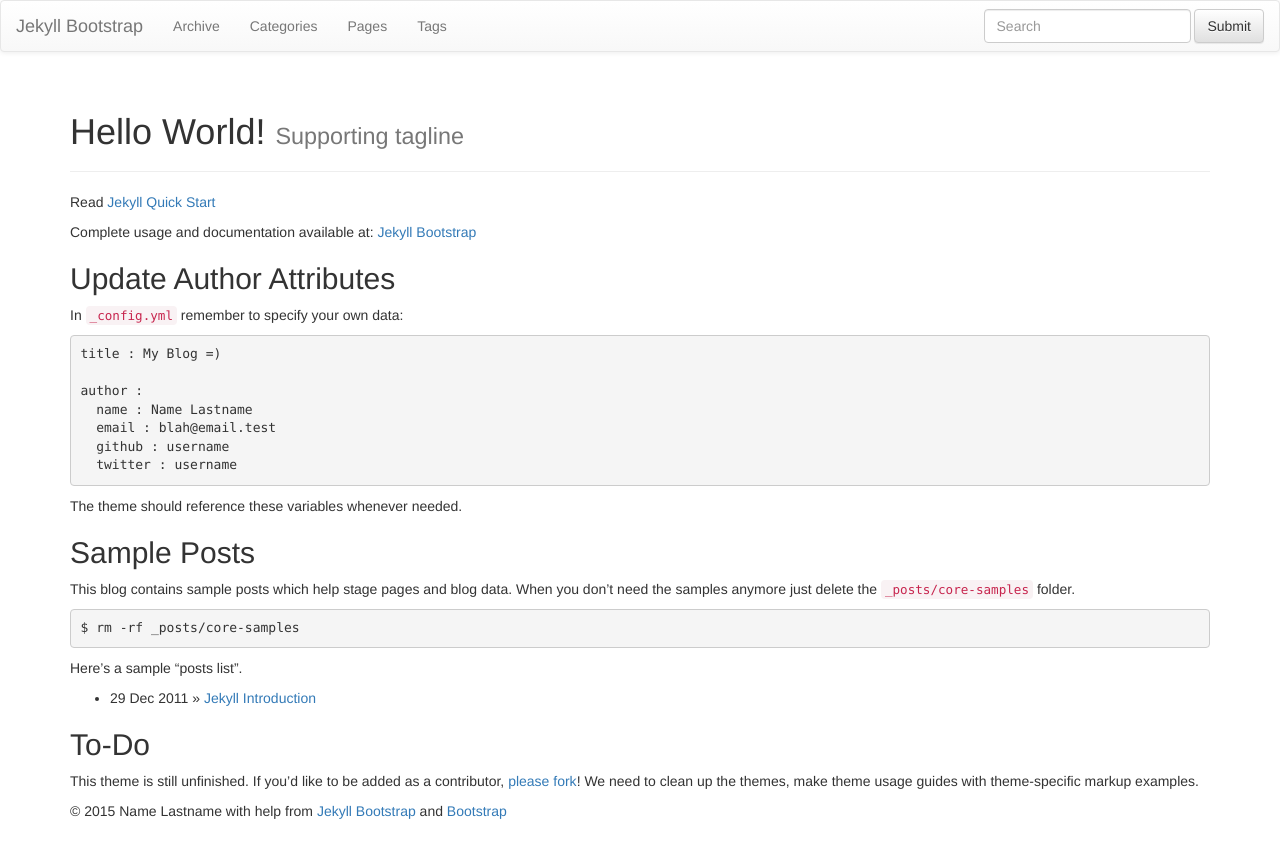
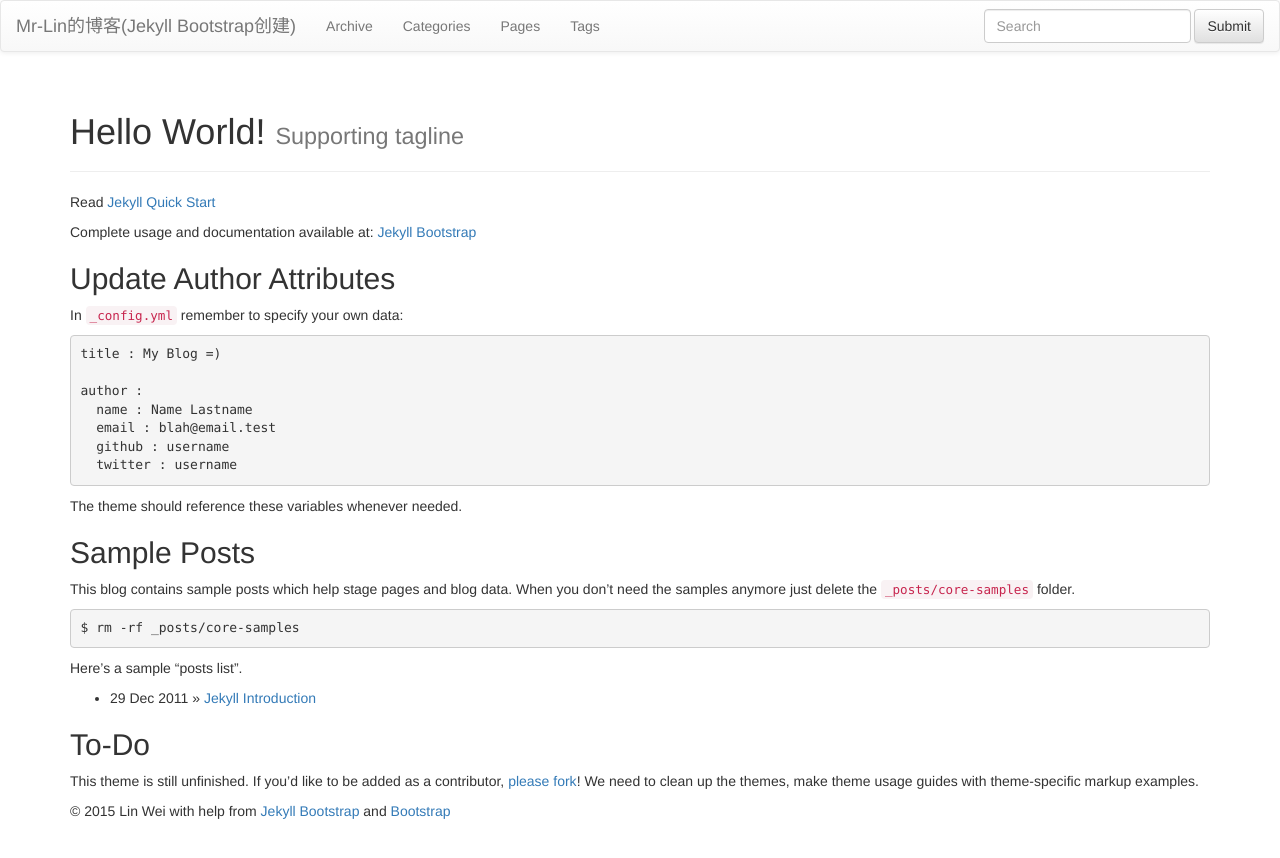
Before and after one commit to Mr-lin930819/Mr-lin930819.github.io, a Jekyll site: the page built from index.md, in a window 1280 px wide. Shown: the top 858 px of the page. Built offline with Jekyll 4.4.1, drawn with Linux system fonts in a browser that asks for light colours; nearby versions of some CDN libraries; library files that are not in the unit come from our copies.

Commit message:
更改作者信息

```diff
--- a/_config.yml
+++ b/_config.yml
@@ -8,12 +8,12 @@
 # Themes are encouraged to use these universal variables
 # so be sure to set them if your theme uses them.
 #
-title : Jekyll Bootstrap
+title : Mr-Lin的博客(Jekyll Bootstrap创建)
 tagline: Site Tagline
 author :
-  name : Name Lastname
-  email : blah@email.test
-  github : username
+  name : Lin Wei
+  email : mr-lin930819@outlook.com
+  github : Mr-Lin930819
   twitter : username
   feedburner : feedname
 
@@ -25,7 +25,7 @@
 # Else if you are pushing to username.github.io, replace with your username.
 # Finally if you are pushing to a GitHub project page, include the project name at the end.
 #
-production_url : http://username.github.io
+production_url : http://mr-lin930819.github.io
 
 # All Jekyll-Bootstrap specific configurations are namespaced into this hash
 #
```
